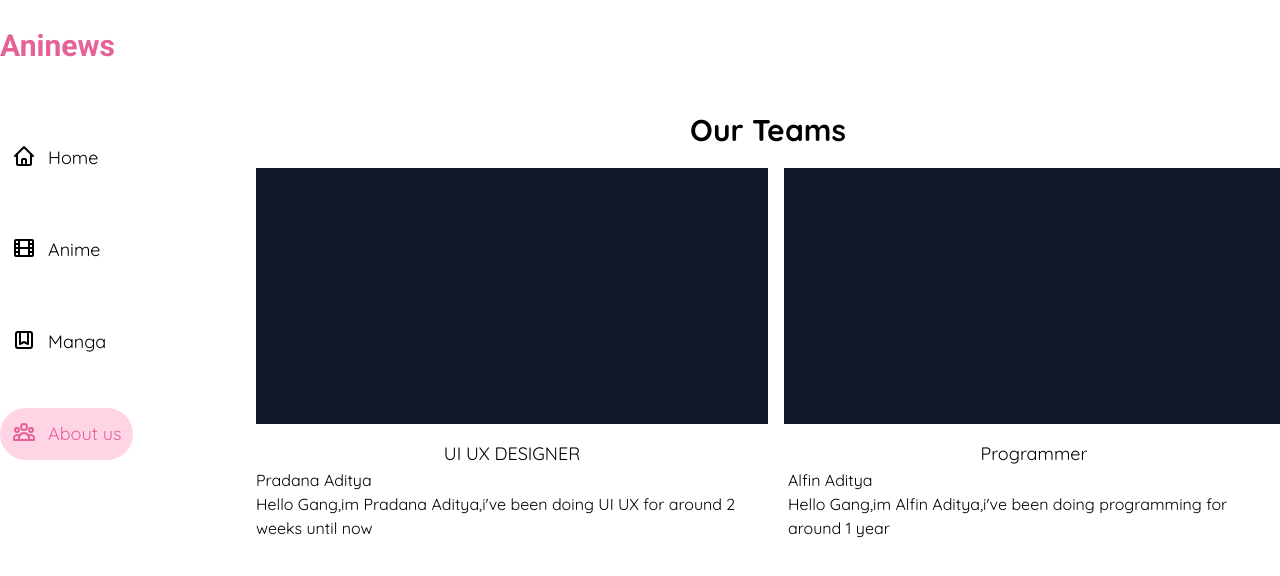
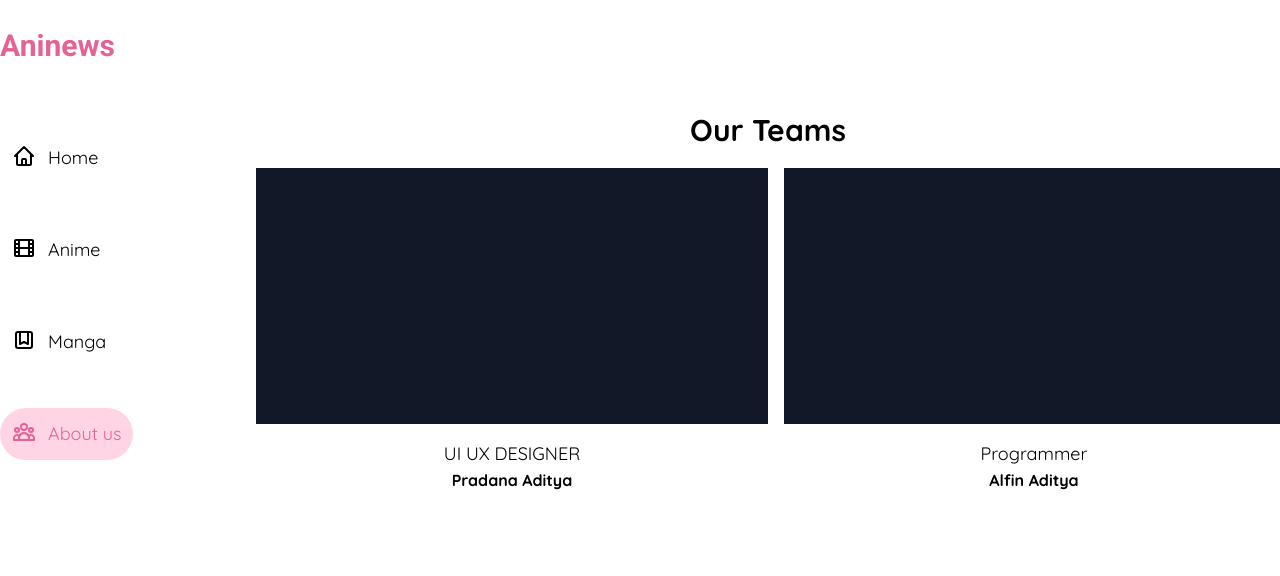
Before and after one commit to Alfinaditya/Aninews, a React (Create React App) app: page /about-us in a window 1280 px wide. Shown: the top 576 px of the page. Built offline with nearby package versions, Linux system fonts and the light colour scheme.

Commit message:
add loading in details

```diff
--- a/src/routes/AboutUs/index.js
+++ b/src/routes/AboutUs/index.js
@@ -2,25 +2,26 @@ import React from 'react'
 
 const AboutUs = () => {
     return (
-        <div className='w-4/5'>
+        <div className='w-4/5 text-center'>
             <h1 className='text-center mb-5 font-bold text-3xl'>Our Teams</h1>
             <div className='flex'>
+                {/* Pradana Aditya */}
                 <div className='w-3/6'>
                     <div className='h-64 bg-gray-900'></div>
                     <div className='mt-4'>
                         <h1 className='text-center text-lg'>UI UX DESIGNER</h1>
-                        <p>Pradana Aditya</p>
-                        <p>Hello Gang,im Pradana Aditya,i've been doing UI UX for around 2 weeks until now </p>
+                        <h2 className='font-bold'>Pradana Aditya</h2>
                     </div>
                 </div>
+                {/* Alfin Aditya */}
                 <div className='w-3/6'>
                     <div className='h-64 bg-gray-900 ml-4'></div>
                     <div className='ml-5 mt-4'>
                         <h1 className='text-center text-lg'>Programmer</h1>
-                        <p>Alfin Aditya</p>
-                        <p>Hello Gang,im Alfin Aditya,i've been doing programming for around 1 year </p>
+                        <h2 className='font-bold'>Alfin Aditya</h2>
                     </div>
                 </div>
+
             </div>
         </div>
     )
--- a/src/routes/AnimeDetails/index.js
+++ b/src/routes/AnimeDetails/index.js
@@ -8,15 +8,17 @@ const AnimeDetails = () => {
 
     const { id } = useParams()
     const ANIME_URL = `https://api.jikan.moe/v3/anime/${id}`
-    const { data } = FetchData(ANIME_URL)
+    const { data, loading } = FetchData(ANIME_URL)
     const anime = data
 
     return (
         <div className='max-w-6xl px-4'>
-            <div className='flex justify-between '>
-                <DetailsAndScore anime={anime} />
-                <Description anime={anime} />
-            </div >
+            {loading ? <h1>Loading...</h1> :
+                <div className='flex justify-between '>
+                    <DetailsAndScore anime={anime} />
+                    <Description anime={anime} />
+                </div >
+            }
         </div >
     )
 }
--- a/src/routes/MangaDetails/components/Description.js
+++ b/src/routes/MangaDetails/components/Description.js
@@ -3,9 +3,7 @@ import React from 'react'
 const Description = ({ manga }) => {
     return (
         <div className='w-3/5'>
-
             <h1 className='font-quicksand font-medium text-3xl'>{manga.title}</h1>
-
 
             {/*Manga Synopsis  */}
             <p className='font-roboto font-light mt-3'>{manga.synopsis}</p>
--- a/src/routes/MangaDetails/index.js
+++ b/src/routes/MangaDetails/index.js
@@ -7,15 +7,17 @@ import ImagesAndScore from './components/ImageAndScore'
 const MangaDetails = () => {
     const { id } = useParams()
     const MANGA_URL = `https://api.jikan.moe/v3/manga/${id}`
-    const { data } = FetchData(MANGA_URL)
+    const { data, loading } = FetchData(MANGA_URL)
     const manga = data
 
     return (
         <div className='max-w-6xl px-4'>
-            <div className='flex justify-between '>
-                <ImagesAndScore manga={manga} />
-                <Description manga={manga} />
-            </div>
+            {loading ? <h1>Loading...</h1> :
+                <div className='flex justify-between '>
+                    <ImagesAndScore manga={manga} />
+                    <Description manga={manga} />
+                </div>
+            }
         </div>
     )
 }
```
